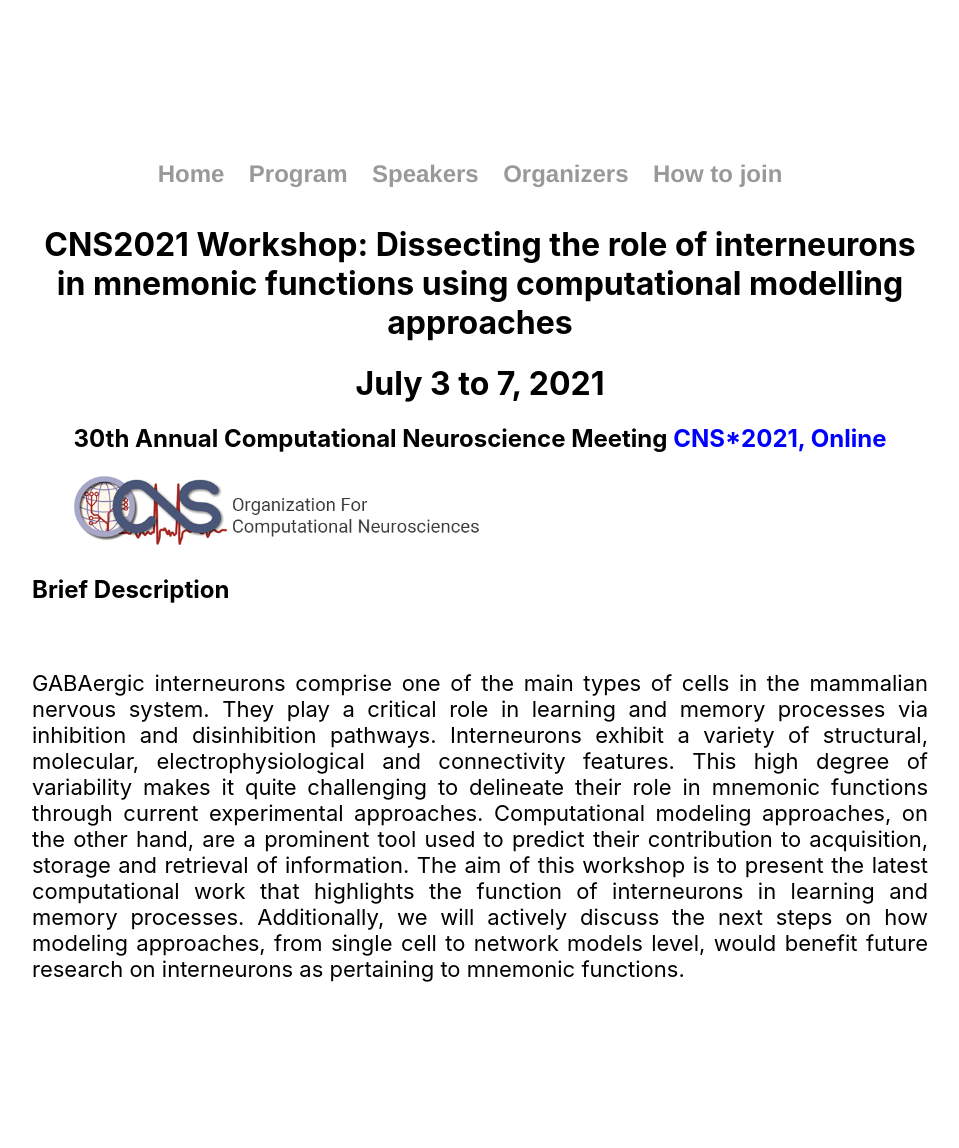
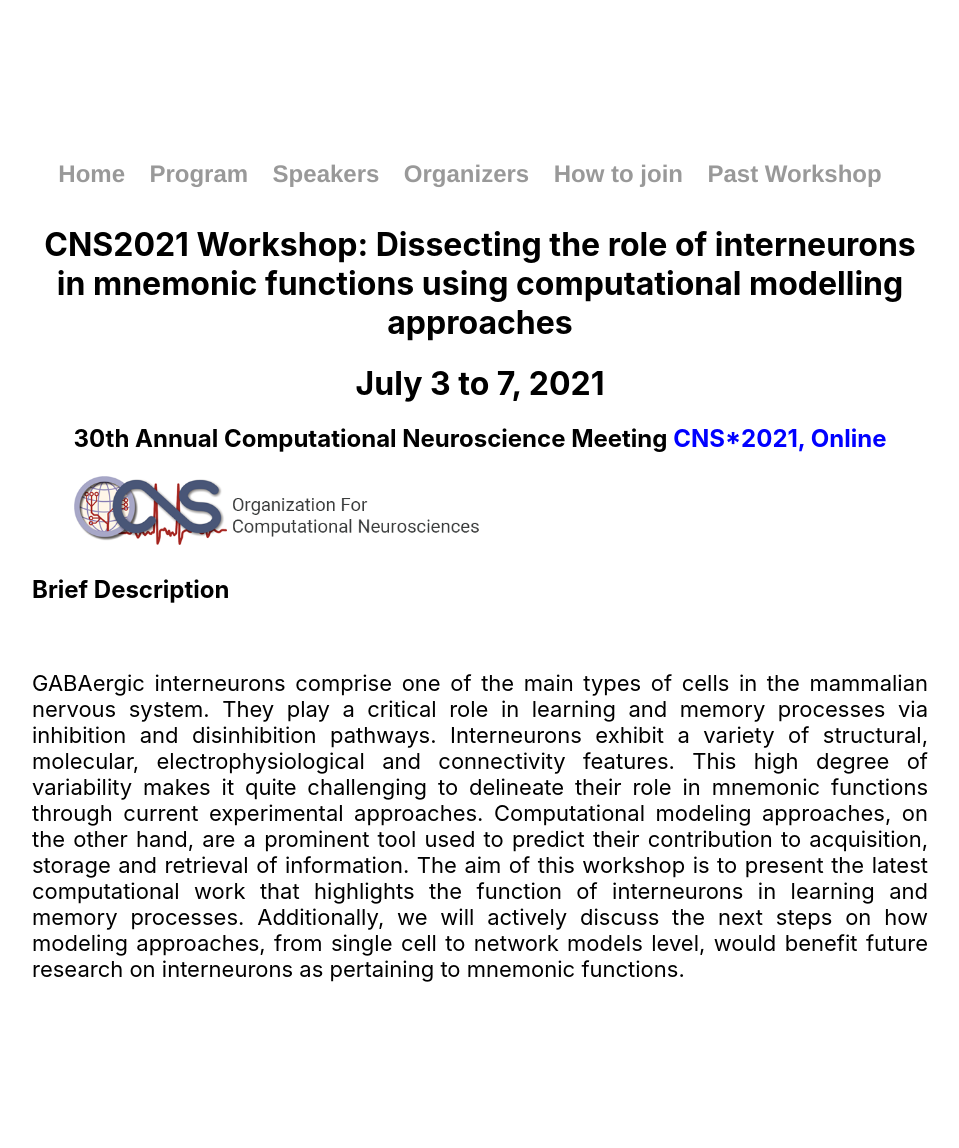
Before and after one commit to spirosChv/ocns2021interneurons, a Jekyll site: the page built from index.html, in a window 1280 px wide. Shown: the whole page, without its empty margins (160-1119 px from the left). Built offline with Jekyll 4.4.1, drawn with Linux system fonts in a browser that asks for light colours.

Commit message:
Update default.html

```diff
--- a/_layouts/default.html
+++ b/_layouts/default.html
@@ -8,11 +8,12 @@
 		<body>
 			<nav>
 	    		<ul>
-	        		<li style="font-size:24px;color:black"><a href="/ocns2021interneurons/">Home</a></li>
-		        	<li style="font-size:24px;color:black"><a href="/ocns2021interneurons/program">Program</a></li>
-	        		<li style="font-size:24px;color:black"><a href="/ocns2021interneurons/speakers">Speakers</a></li>
-	        		<li style="font-size:24px;color:black"><a href="/ocns2021interneurons/aboutus">Organizers</a></li>
-				<li style="font-size:24px;color:black"><a href="/ocns2021interneurons/join">How to join</a></li>
+	        		<li style="font-size:24px;color:blue"><a href="/ocns2021interneurons/">Home</a></li>
+		        	<li style="font-size:24px;color:blue"><a href="/ocns2021interneurons/program">Program</a></li>
+	        		<li style="font-size:24px;color:blue"><a href="/ocns2021interneurons/speakers">Speakers</a></li>
+	        		<li style="font-size:24px;color:blue"><a href="/ocns2021interneurons/aboutus">Organizers</a></li>
+				<li style="font-size:24px;color:blue"><a href="/ocns2021interneurons/join">How to join</a></li>
+				<li style="font-size:24px;color:blue"><a href="/ocns2020interneurons/">Past Workshop</a></li>
 	    		</ul>
 			</nav>
 			<div class="container">
```
